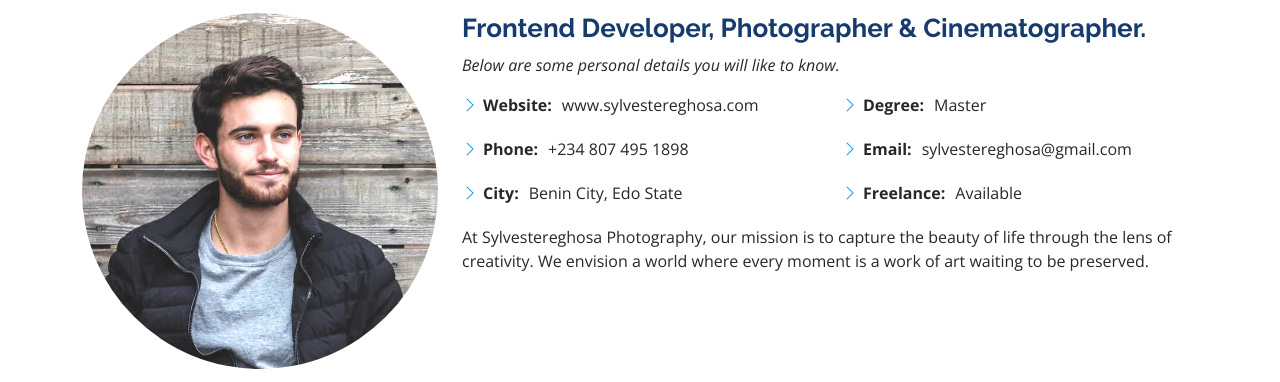
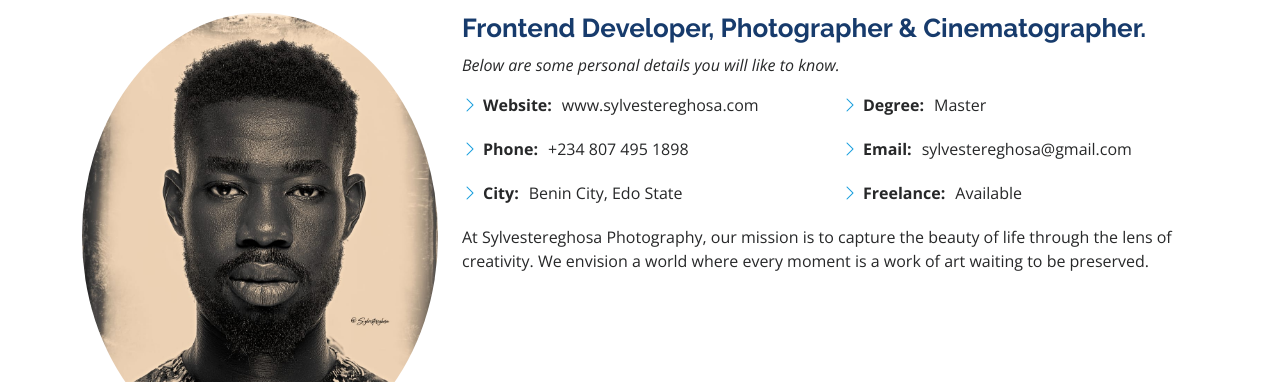
Before and after one commit to slys80/JustProjectTraining, a plain HTML site: page index.html in a window 1280 px wide. Shown: the part 97-479 px from the top of the page. Drawn offline with nearby package versions, Linux system fonts and the light colour scheme; a script that the page names is missing.

Commit message:
Update index.html  pics

```diff
--- a/index.html
+++ b/index.html
@@ -38,7 +38,7 @@
 
         <div class="row">
             <div class="col-lg-4" data-aos="fade-right">
-                <img src="assets/img/profile-img.jpg" class="img-fluid rounded-circle" alt="">
+                <img src="assets/img/sly.jpg" class="img-fluid rounded-circle" alt="">
                 <div class="d-flex flex-column">
                     <div class="profile">
                         <div class="social-links mt-3 text-center">
```
